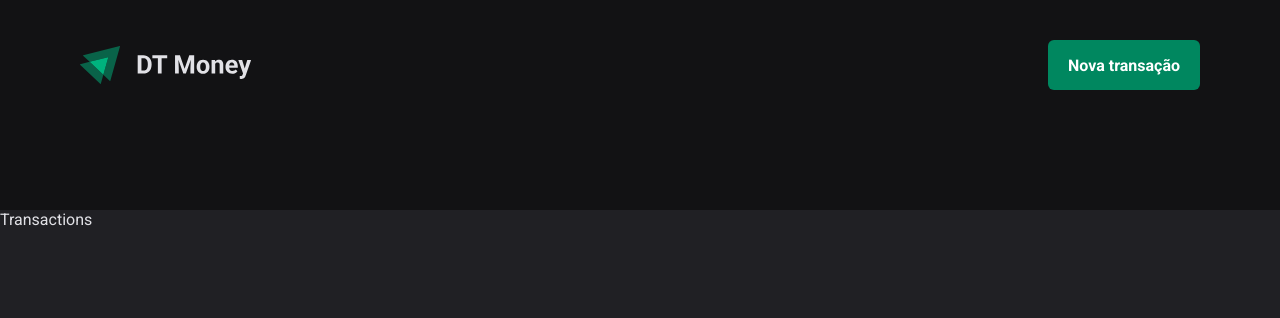
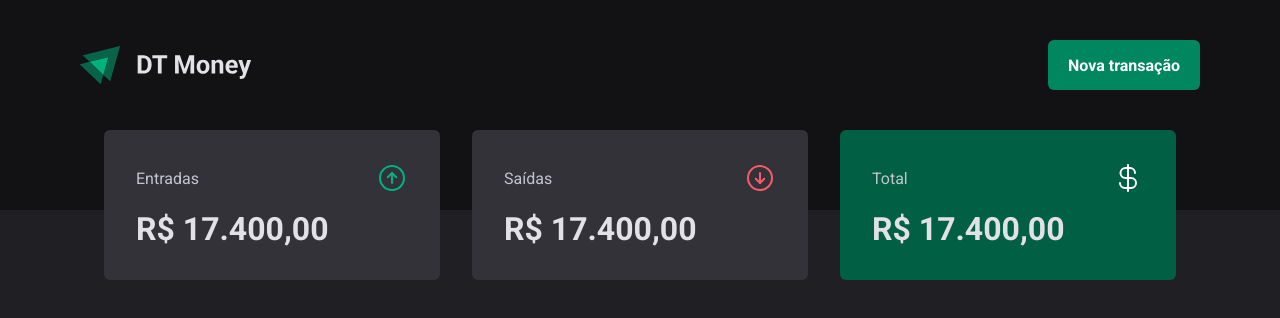
Before and after one commit to naelstudytable/rs-ignite-reactjs, a React (Vite) app in the folder projeto03/: page / in a window 1280 px wide. Shown: the top 318 px of the page. Built offline with nearby package versions, Linux system fonts and the light colour scheme.

Commit message:
build(projeto03|Estrutura visual): Componente: Summary

```diff
--- a/projeto03/package.json
+++ b/projeto03/package.json
@@ -9,6 +9,7 @@
     "preview": "vite preview"
   },
   "dependencies": {
+    "phosphor-react": "^1.4.1",
     "react": "^18.2.0",
     "react-dom": "^18.2.0",
     "styled-components": "^5.3.6"
--- /dev/null
+++ b/projeto03/src/components/Summary/index.tsx
@@ -0,0 +1,36 @@
+import { ArrowCircleDown, ArrowCircleUp, CurrencyDollar } from "phosphor-react";
+import { SummaryCard, SummaryContainer } from "./style";
+
+
+export function Summary() {
+    return (
+        <SummaryContainer>
+            <SummaryCard>
+                <header>
+                    <span>Entradas</span>
+                    <ArrowCircleUp size={32} color="#00b37e" />
+                </header>
+
+                <strong>R$ 17.400,00</strong>
+            </SummaryCard>
+
+            <SummaryCard>
+                <header>
+                    <span>Saídas</span>
+                    <ArrowCircleDown size={32} color="#f75a68" />
+                </header>
+
+                <strong>R$ 17.400,00</strong>
+            </SummaryCard>
+
+            <SummaryCard variant="green">
+                <header>
+                    <span>Total</span>
+                    <CurrencyDollar size={32} color="#fff" />
+                </header>
+
+                <strong>R$ 17.400,00</strong>
+            </SummaryCard>
+        </SummaryContainer>
+    )
+}
--- /dev/null
+++ b/projeto03/src/components/Summary/style.ts
@@ -0,0 +1,41 @@
+import styled, { css } from "styled-components";
+
+export const SummaryContainer = styled.section`
+    width: 100%;
+    max-width: 1120px;
+    margin: 0 auto;
+    padding: 0 1.5rem;
+
+    display: grid;
+    grid-template-columns: repeat(3, 1fr);
+    gap: 2rem;
+
+    margin-top: -5rem;
+`
+
+interface SummaryCardProps {
+    variant?: 'green';
+}
+
+export const SummaryCard = styled.div<SummaryCardProps>`
+    background: ${props => props.theme['gray-600']};
+    border-radius: 6px;
+    padding: 2rem;
+
+    header {
+        display: flex;
+        align-items: center;
+        justify-content: space-between;
+        color: ${props => props.theme['gray-300']};
+    }
+
+    strong {
+        display: block;
+        margin-top: 1rem;
+        font-size: 2rem;
+    }
+
+    ${props => props.variant === 'green' && css`
+        background: ${props.theme['green-700']};
+    `}
+`
--- a/projeto03/src/pages/Transactions/index.tsx
+++ b/projeto03/src/pages/Transactions/index.tsx
@@ -1,11 +1,13 @@
 import { Header } from "../../components/Header";
+import { Summary } from "../../components/Summary";
 
 
 export function Transactions() {
     return (
         <div>
             <Header />
-            Transactions
+
+            <Summary />
         </div>
     )
 }
```
Also changed, not shown: 1 other file (tests, documents, lock files or other folders).
